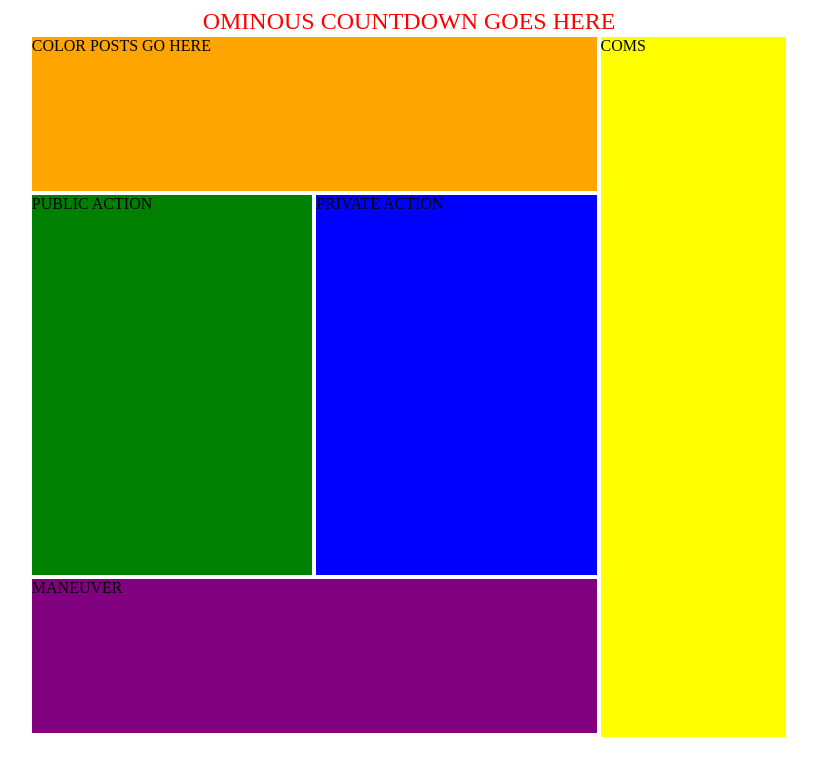
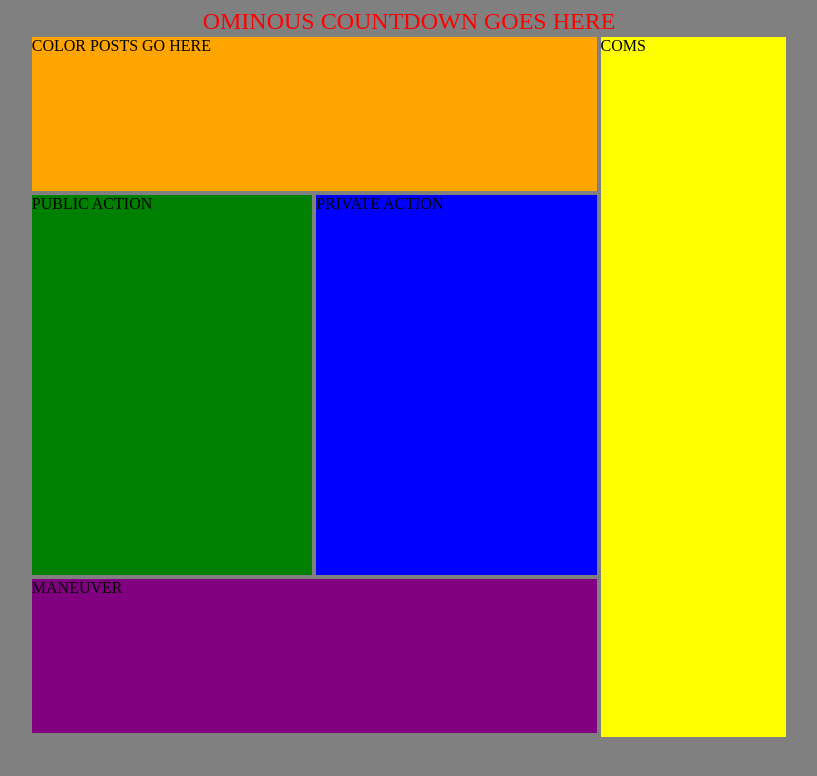
Before and after one commit to DeepwaterCreations/burning-intrigue-website, a plain HTML site: page index.html in a window 1280 px wide. Shown: the whole page, without its empty margins (231-1048 px from the left). Drawn offline with nearby package versions, Linux system fonts and the light colour scheme; some packages are replaced by stand-ins of ours.

Commit message:
Make background gray

```diff
--- a/index.html
+++ b/index.html
@@ -24,7 +24,7 @@
         </script>
 
 </HEAD>
-<BODY>
+<BODY style="background-color:gray">
 	<div id="timer"><span>OMINOUS COUNTDOWN GOES HERE</span></div>
 	<div id="main_moves_container" class="moves_container row">
 		<div id="big_inner_moves_container" class="moves_container column">
```
